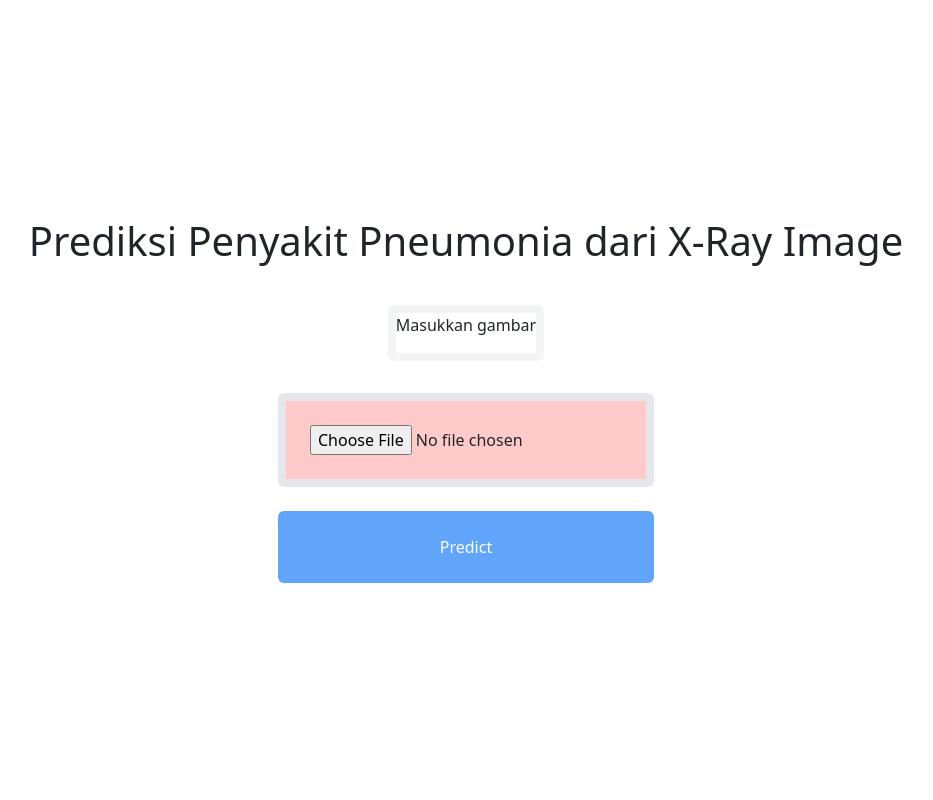
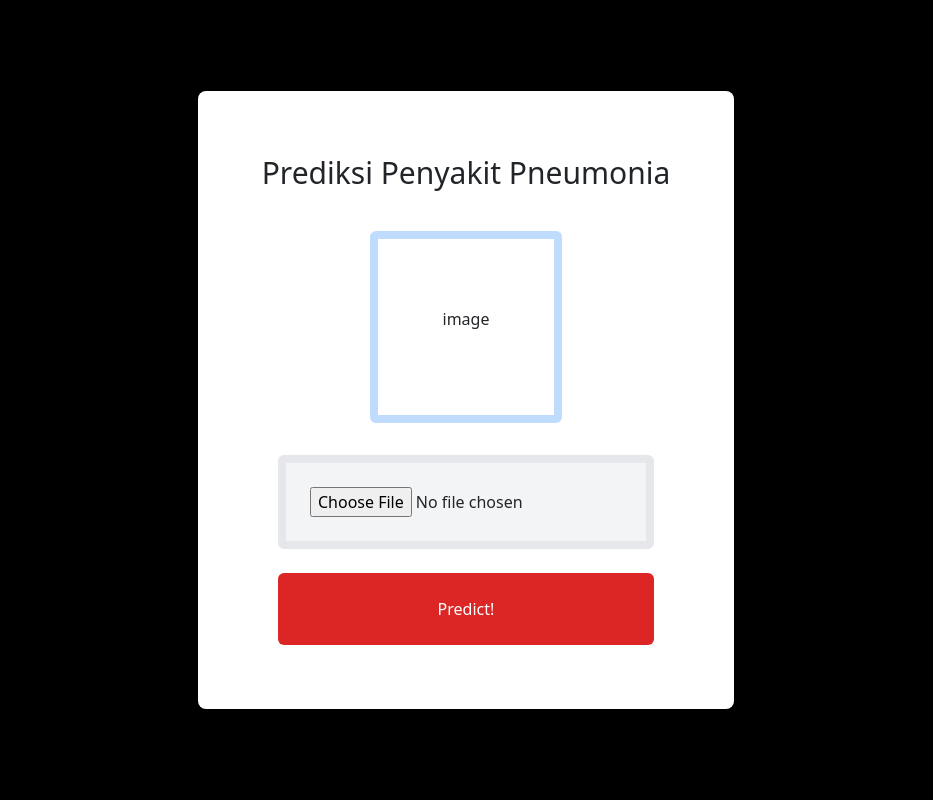
Before and after one commit to wpwwahyu/flask-pneumonia, a Flask app: page / in a window 1280 px wide. Shown: the whole page, without its empty margins (174-1107 px from the left). Run offline with Flask 2, Linux system fonts and the light colour scheme.

Commit message:
Update index.html

```diff
--- a/templates/index.html
+++ b/templates/index.html
@@ -23,7 +23,7 @@
                 items-center
                 w-screen
                 h-screen
-                bg-grey-200
+                bg-black
             ">
         <main class="
                     flex flex-col
@@ -33,22 +33,22 @@
                     bg-white
                     rounded-lg
                 ">
-            <h1 class="text-3x2 text-bold">Prediksi Penyakit Pneumonia dari X-Ray Image</h1>
+            <h1 class="text-3xl text-bold">Prediksi Penyakit Pneumonia</h1>
 
             {% if uploaded_image %}
-            <img src="{{ url_for('send_uploaded_image', filename=uploaded_image) }}" class="mt-8 mb-4 h-48 border-8 border-gray-200 rounded-md" /> {% else %}
+            <img src="{{ url_for('send_uploaded_image', filename=uploaded_image) }}" class="mt-8 mb-4 h-48 border-8 border-red-200 rounded-md" /> {% else %}
             <div class="
                         flex
                         justify-center
                         items-center
                         my-8
-                        w-128
-                        h-46
-                        border-8 border-gray-100
+                        w-48
+                        h-48
+                        border-8 border-blue-200
                         rounded-md
                     ">
                 <p class="text-center">
-                    Masukkan gambar
+                    image
                 </p>
             </div>
             {% endif %} {% if prediction %}
@@ -61,10 +61,10 @@
                             p-4
                             border-8 border-gray-200
                             rounded-md
-                            bg-red-200
+                            bg-gray-100
                         " />
-                <button type="submit" class="p-4 bg-blue-400 text-white rounded-md">
-                    Predict
+                <button type="submit" class="p-4 bg-red-600 text-white rounded-md">
+                    Predict!
                 </button>
             </form>
         </main>
```
